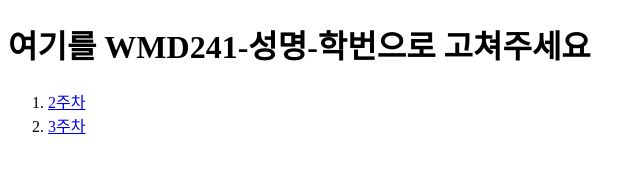
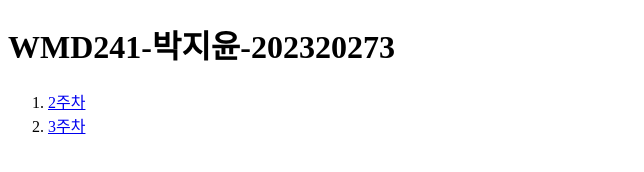
Before and after one commit to adhusio/WMD241_202320273, a plain HTML site: page index.html in a window 1280 px wide. Shown: the whole page, without its empty margins (0-644 px from the left). Drawn offline with Linux system fonts and the light colour scheme.

Commit message:
새출발

```diff
--- a/index.html
+++ b/index.html
@@ -3,10 +3,10 @@
   <head>
     <meta charset="UTF-8" />
     <meta name="viewport" content="width=device-width, initial-scale=1.0" />
-    <title>여기를 WMD241-성명-학번으로 고쳐주세요</title>
+    <title>WMD241-박지윤-202320273</title>
   </head>
   <body>
-    <h1>여기를 WMD241-성명-학번으로 고쳐주세요</h1>
+    <h1>WMD241-박지윤-202320273</h1>
     <ol>
       <li><a href="./src/w2/index.html">2주차</a></li>
       <li><a href="./src/w3/index.html">3주차</a></li>
```
